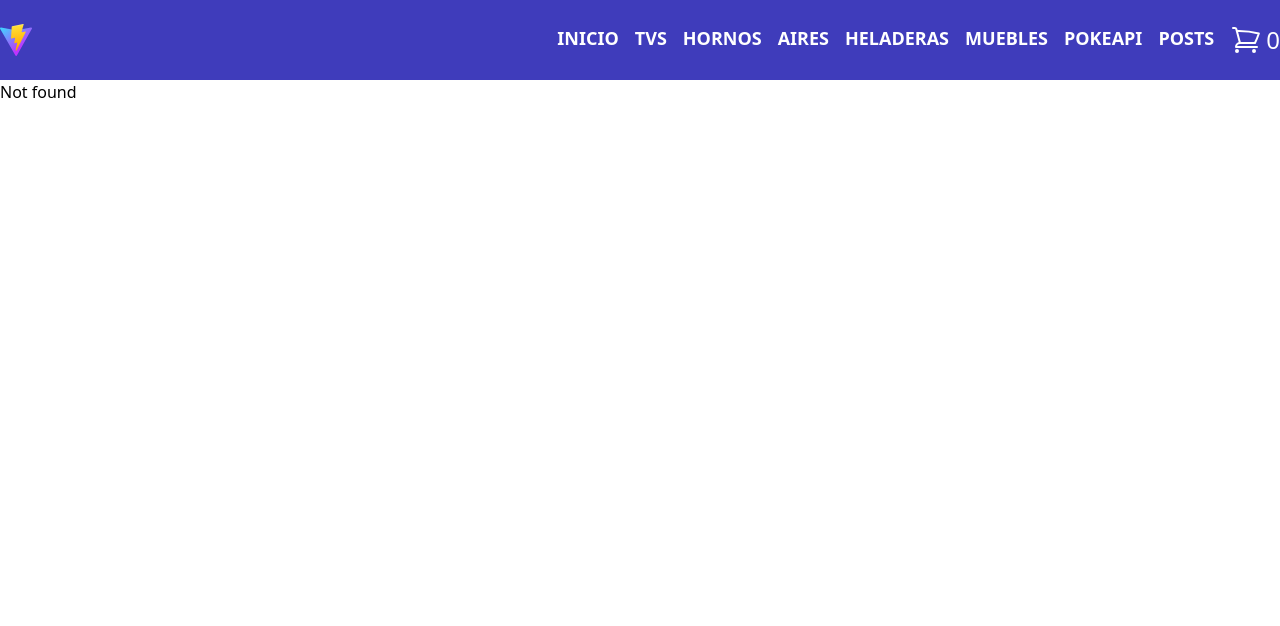
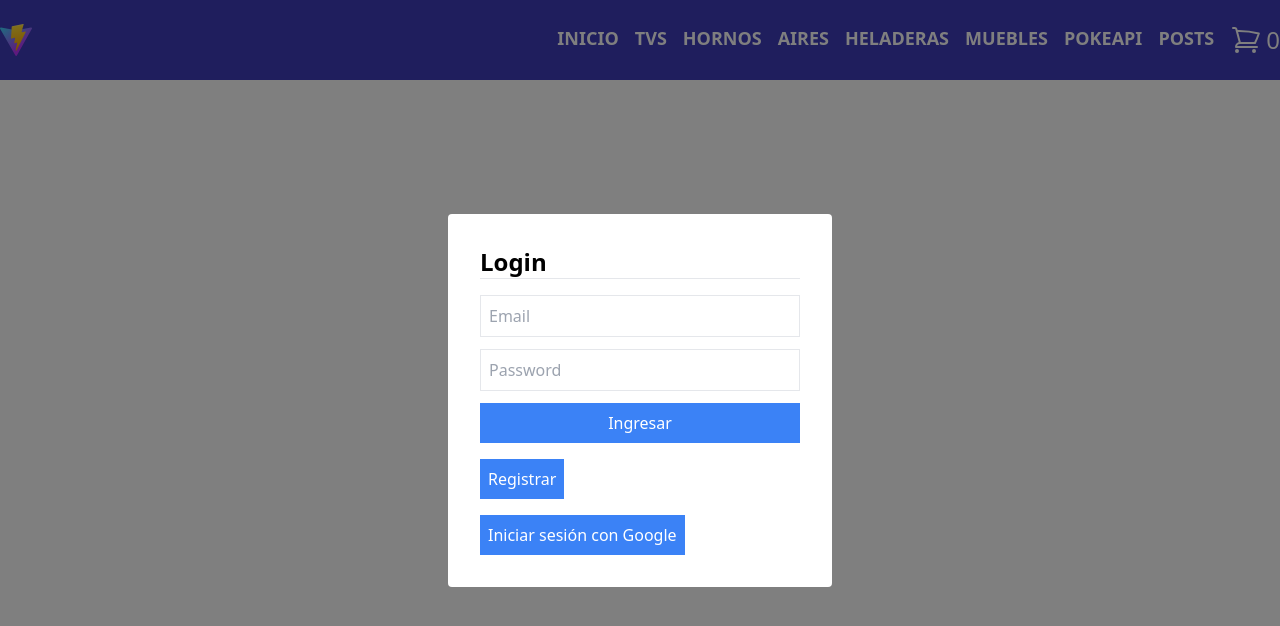
Before and after one commit to CLanusse/RJ49910, a React (Vite) app: page /login in a window 1280 px wide. Before the commit this address led to /not-found. Shown: the top 626 px of the page. Built offline with nearby package versions, Linux system fonts and the light colour scheme; no server answers.

Commit message:
After firebase

```diff
--- a/src/App.jsx
+++ b/src/App.jsx
@@ -1,40 +1,15 @@
 import "./App.css";
-import CartView from "./components/CartView/CartView";
-import Checkout from "./components/Checkout/Checkout";
-import ItemDetailContainer from "./components/ItemDetailContainer/ItemDetailContainer";
-import ItemListContainer from "./components/ItemListContainer/ItemListContainer";
-import Navbar from "./components/Navbar/Navbar";
+
 import { CartProvider } from "./context/CartContext";
 import { UserProvider } from "./context/UserContext";
-import { Contador } from "./ejemplos/Clicker";
-import PokeApi from "./ejemplos/PokeApi";
-import Posts from "./ejemplos/Posts";
-import { BrowserRouter, Routes, Route, Navigate } from "react-router-dom";
+import AppRouter from "./router/AppRouter";
 
 function App() {
+
   return (
     <UserProvider>
       <CartProvider>
-        <BrowserRouter>
-          <Navbar />
-
-          <Routes>
-            <Route path="/" element={<ItemListContainer />} />
-            <Route
-              path="/productos/:categoryId"
-              element={<ItemListContainer />}
-            />
-            <Route path="/item/:itemId" element={<ItemDetailContainer />} />
-            <Route path="/cart" element={<CartView />} />
-            <Route path="/checkout" element={<Checkout />} />
-
-            <Route path="/pokeapi" element={<PokeApi />} />
-            <Route path="/posts" element={<Posts />} />
-
-            <Route path="/not-found" element={<h2>Not found</h2>} />
-            <Route path="*" element={<Navigate to={"/not-found"} />} />
-          </Routes>
-        </BrowserRouter>
+        <AppRouter />
       </CartProvider>
     </UserProvider>
   );
--- a/src/components/ItemList/ItemList.jsx
+++ b/src/components/ItemList/ItemList.jsx
@@ -1,15 +1,18 @@
 
+import { useParams } from "react-router-dom";
 import ItemCard from "../ItemCard/ItemCard";
 
 
 const ItemList = ({productos}) => {
-
+  const { categoryId } = useParams()
 
   return (
     <section className="container m-auto mt-8">
       {/* <CategoryNavbar /> */}
 
-      <h2 className="text-4xl font-bold">Productos</h2>
+      <h2 className="text-4xl font-bold">
+        {!categoryId ? "Todos los productos" : categoryId.toUpperCase()}
+      </h2>
       <hr />
 
         <div className="flex flex-wrap justify-start gap-10 items-stretch">
--- /dev/null
+++ b/src/components/LoginScreen/LoginScreen.jsx
@@ -0,0 +1,73 @@
+import { useContext, useState } from "react";
+import "./LoginScreen.scss";
+import { UserContext } from "../../context/UserContext";
+
+const LoginScreen = () => {
+  const { login, register, googleLogin } = useContext(UserContext);
+
+  const [values, setValues] = useState({
+    email: "",
+    password: "",
+  });
+
+  const handleInputChange = (e) => {
+    setValues({
+      ...values,
+      [e.target.name]: e.target.value,
+    });
+  };
+
+  const handleSubmit = (e) => {
+    e.preventDefault();
+
+    login(values);
+  };
+
+  return (
+    <div className="login-container">
+      <div className="p-8 rounded bg-white">
+        <h2 className="text-2xl font-semibold w-80">Login</h2>
+        <hr />
+
+        <form onSubmit={handleSubmit} className="flex flex-col gap-3 mt-4">
+          <input
+            className="border p-2"
+            type="email"
+            placeholder="Email"
+            value={values.email}
+            onChange={handleInputChange}
+            name="email"
+          />
+          <input
+            className="border p-2"
+            type="password"
+            placeholder="Password"
+            value={values.password}
+            onChange={handleInputChange}
+            name="password"
+          />
+
+          <button type="submit" className="bg-blue-500 text-white py-2">
+            Ingresar
+          </button>
+        </form>
+
+        <button
+          onClick={() => register(values)}
+          className="bg-blue-500 text-white p-2 mt-4"
+        >
+          Registrar
+        </button>
+            <br/>
+        <button
+          onClick={googleLogin}
+          className="bg-blue-500 text-white p-2 mt-4"
+        >
+          Iniciar sesión con Google
+        </button>
+      </div>
+    </div>
+  );
+};
+
+export default LoginScreen;
--- /dev/null
+++ b/src/components/LoginScreen/LoginScreen.scss
@@ -0,0 +1,9 @@
+.login-container {
+    display: flex;
+    justify-content: center;
+    align-items: center;
+    position: fixed;
+    inset: 0;
+    z-index: 1000;
+    background-color: rgba(0,0,0,0.5);
+}
--- a/src/components/Navbar/Navbar.jsx
+++ b/src/components/Navbar/Navbar.jsx
@@ -2,6 +2,9 @@
 import logo from "../../assets/vite.svg";
 import { Link, NavLink } from "react-router-dom";
 import CartWidget from "./CartWidget";
+import { useContext } from "react";
+import { UserContext } from "../../context/UserContext";
+import Boton from "../../ejemplos/Boton";
 
 const links = [
   {
@@ -39,6 +42,7 @@ const links = [
 ];
 
 const Navbar = () => {
+  const { user, logout } = useContext(UserContext)
 
   return (
     <header className="bg-purpura">
@@ -67,6 +71,11 @@ const Navbar = () => {
 
         {/* <CartWidget /> */}
       </div>
+
+      {user.logged && <div className="flex gap-4 items-center container m-auto">
+        <p className="text-white">{user.email}</p>
+        <Boton onClick={logout}>Cerrar sesión</Boton>
+      </div>}
     </header>
   );
 };
--- a/src/context/UserContext.jsx
+++ b/src/context/UserContext.jsx
@@ -1,17 +1,56 @@
-import { createContext, useState } from "react";
-
+import { createContext, useEffect, useState } from "react";
+import { auth, provider } from "../firebase/config";
+import { signInWithPopup, signOut, onAuthStateChanged, createUserWithEmailAndPassword, signInWithEmailAndPassword } from "firebase/auth";
 
 
 export const UserContext = createContext()
 
 export const UserProvider = ({children}) => {
     const [user, setUser] = useState({
-        email: 'abc@gmail.com',
-        token: 'asdlfkj3l12'
+        email: null,
+        logged: false,
+        uid: null
     })
 
+    console.log(user)
+
+    const login = (values) => {
+        signInWithEmailAndPassword(auth, values.email, values.password)
+    }
+
+    const register = (values) => {
+        createUserWithEmailAndPassword(auth, values.email, values.password)
+    }
+
+    const logout = () => {
+        signOut(auth)
+    }
+
+    const googleLogin = () => {
+        signInWithPopup(auth, provider)
+    }
+
+    useEffect(() => {
+        onAuthStateChanged(auth, (user) => {
+            console.log("User:" , user)
+            if (user) {
+                setUser({
+                    email: user.email,
+                    uid: user.uid,
+                    logged: true
+                })
+            } else {
+                setUser({
+                    email: null,
+                    uid: null,
+                    logged: false
+                })
+            }
+        })
+    }, [])
+
     return (
-        <UserContext.Provider value={{user}}>
+        <UserContext.Provider value={{user, googleLogin, login, register, logout}}>
             {children}
         </UserContext.Provider>
     )
--- a/src/firebase/config.js
+++ b/src/firebase/config.js
@@ -1,6 +1,7 @@
 // Import the functions you need from the SDKs you need
 import { initializeApp } from "firebase/app";
 import { getFirestore } from "firebase/firestore"
+import { getAuth, GoogleAuthProvider } from "firebase/auth"
 
 // Your web app's Firebase configuration
 const firebaseConfig = {
@@ -15,3 +16,5 @@ const firebaseConfig = {
 // Initialize Firebase
 const app = initializeApp(firebaseConfig);
 export const db = getFirestore( app )
+export const auth = getAuth(app)
+export const provider = new GoogleAuthProvider()
--- /dev/null
+++ b/src/router/AppRouter.jsx
@@ -0,0 +1,47 @@
+import { useContext } from "react";
+import { UserContext } from "../context/UserContext";
+import { BrowserRouter, Route, Routes, Navigate } from "react-router-dom";
+import CartView from "../components/CartView/CartView";
+import Checkout from "../components/Checkout/Checkout";
+import ItemDetailContainer from "../components/ItemDetailContainer/ItemDetailContainer";
+import ItemListContainer from "../components/ItemListContainer/ItemListContainer";
+import LoginScreen from "../components/LoginScreen/LoginScreen";
+import Navbar from "../components/Navbar/Navbar";
+import PokeApi from "../ejemplos/PokeApi";
+import Posts from "../ejemplos/Posts";
+
+const AppRouter = () => {
+  const { user } = useContext(UserContext);
+
+  return (
+    <BrowserRouter>
+      <Navbar />
+
+      {user.logged ? (
+        <Routes>
+          <Route path="/" element={<ItemListContainer />} />
+          <Route
+            path="/productos/:categoryId"
+            element={<ItemListContainer />}
+          />
+          <Route path="/item/:itemId" element={<ItemDetailContainer />} />
+          <Route path="/cart" element={<CartView />} />
+          <Route path="/checkout" element={<Checkout />} />
+
+          <Route path="/pokeapi" element={<PokeApi />} />
+          <Route path="/posts" element={<Posts />} />
+
+          {/* <Route path="/not-found" element={<h2>Not found</h2>} /> */}
+          <Route path="*" element={<Navigate to={"/"} />} />
+        </Routes>
+      ) : (
+        <Routes>
+          <Route path="/login" element={<LoginScreen />} />
+          <Route path="*" element={<Navigate to="/login" />} />
+        </Routes>
+      )}
+    </BrowserRouter>
+  );
+};
+
+export default AppRouter;
```
